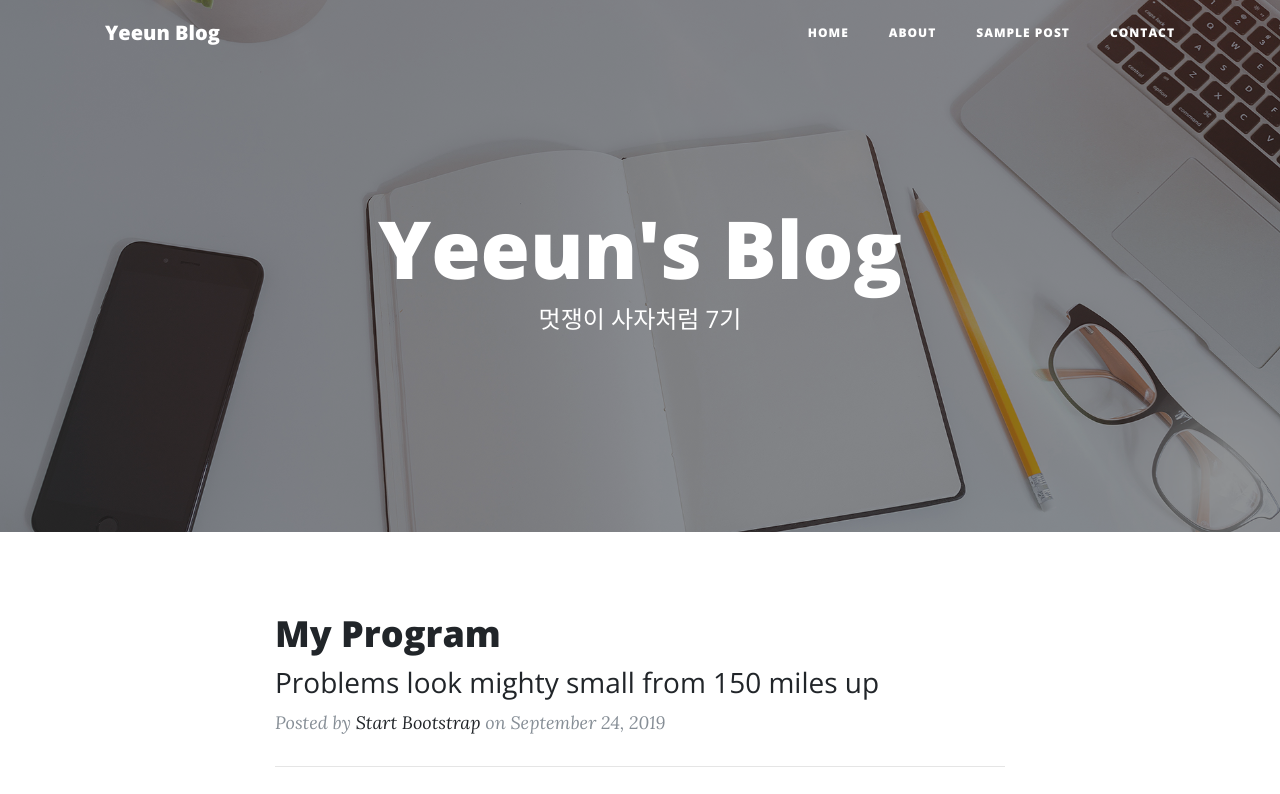
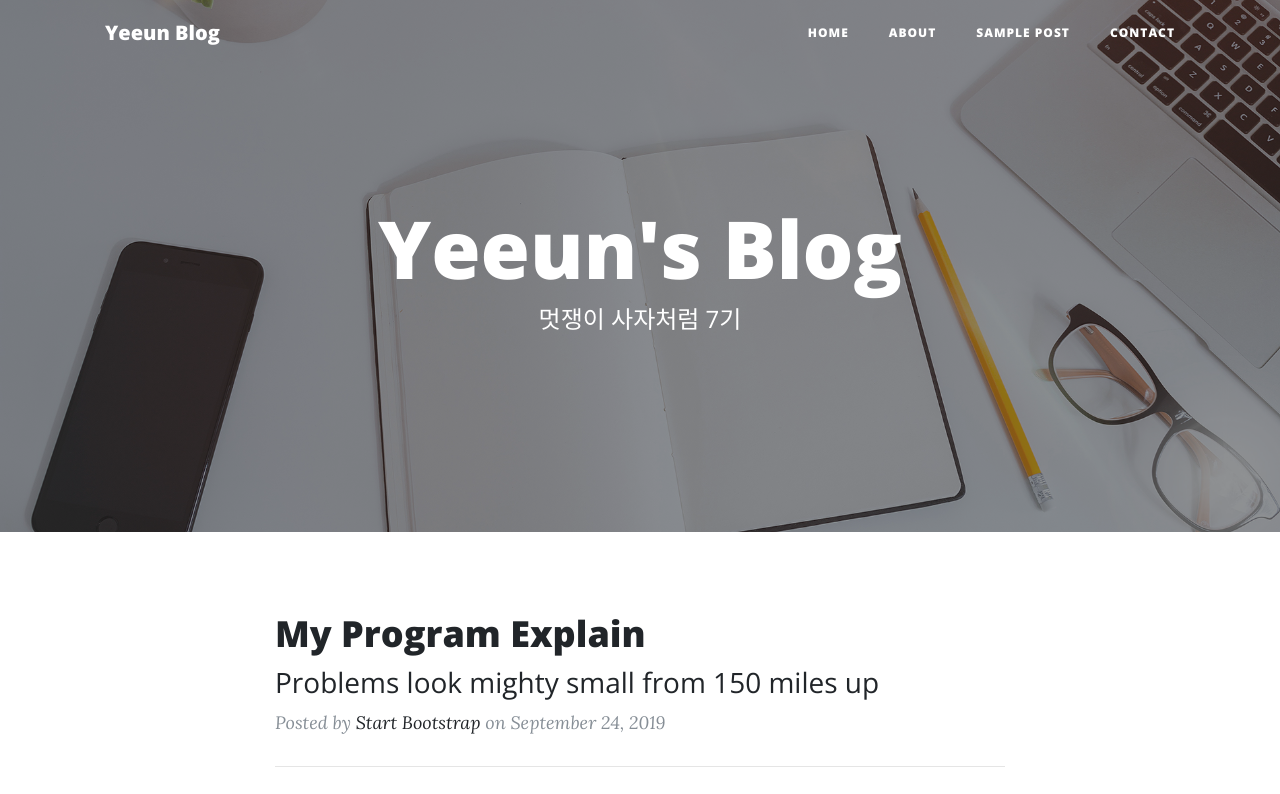
Before and after one commit to KimYeeun99/KimYeeun99.github.io, a website: page index.html in a window 1280 px wide. Shown: the top 794 px of the page. Drawn offline with nearby package versions, Linux system fonts and the light colour scheme.

Commit message:
firts blog

```diff
--- a/index.html
+++ b/index.html
@@ -8,7 +8,7 @@
   <meta name="description" content="">
   <meta name="author" content="">
 
-  <title>Yeeun's blog - First</title>
+  <title>Yeeun blog - First</title>
 
   <!-- Bootstrap core CSS -->
   <link href="vendor/bootstrap/css/bootstrap.min.css" rel="stylesheet">
@@ -74,7 +74,7 @@
         <div class="post-preview">
           <a href="post.html">
             <h2 class="post-title">
-              My Program
+              My Program Explain
             </h2>
             <h3 class="post-subtitle">
               Problems look mighty small from 150 miles up
```
